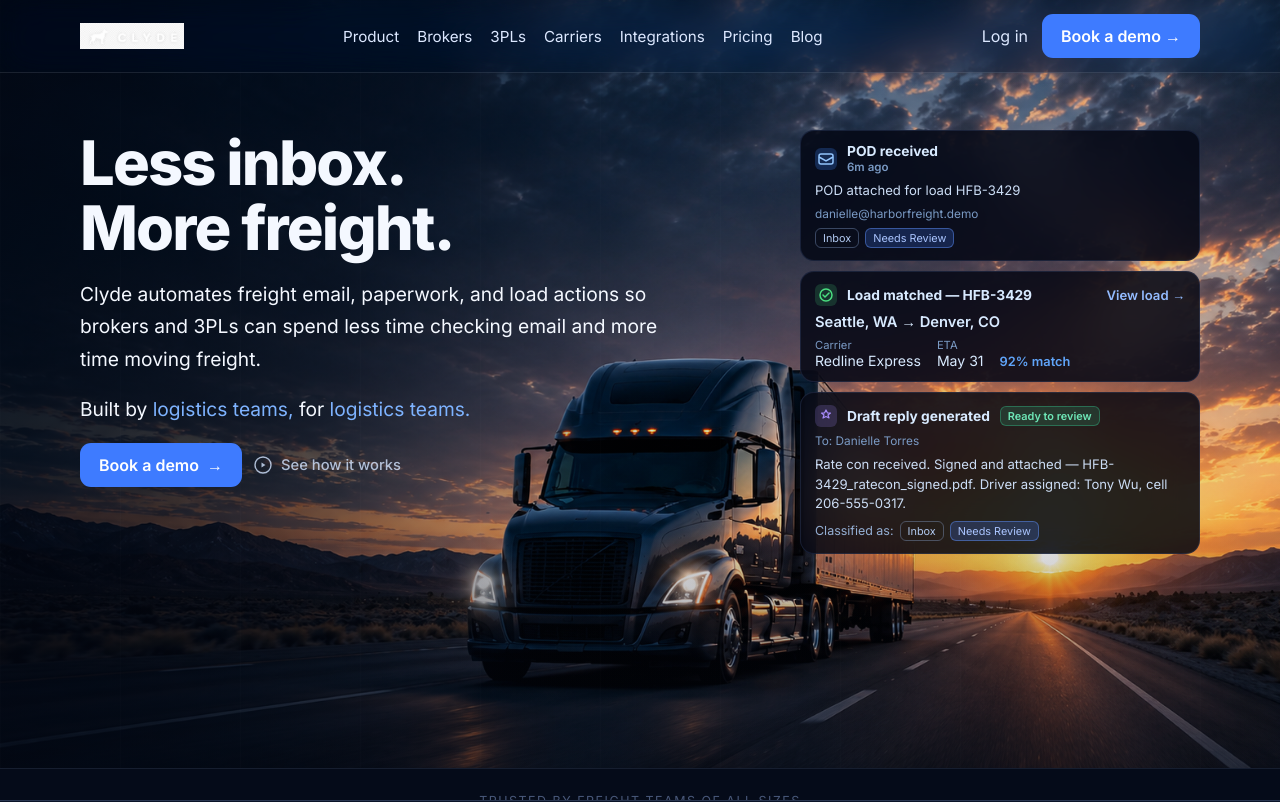
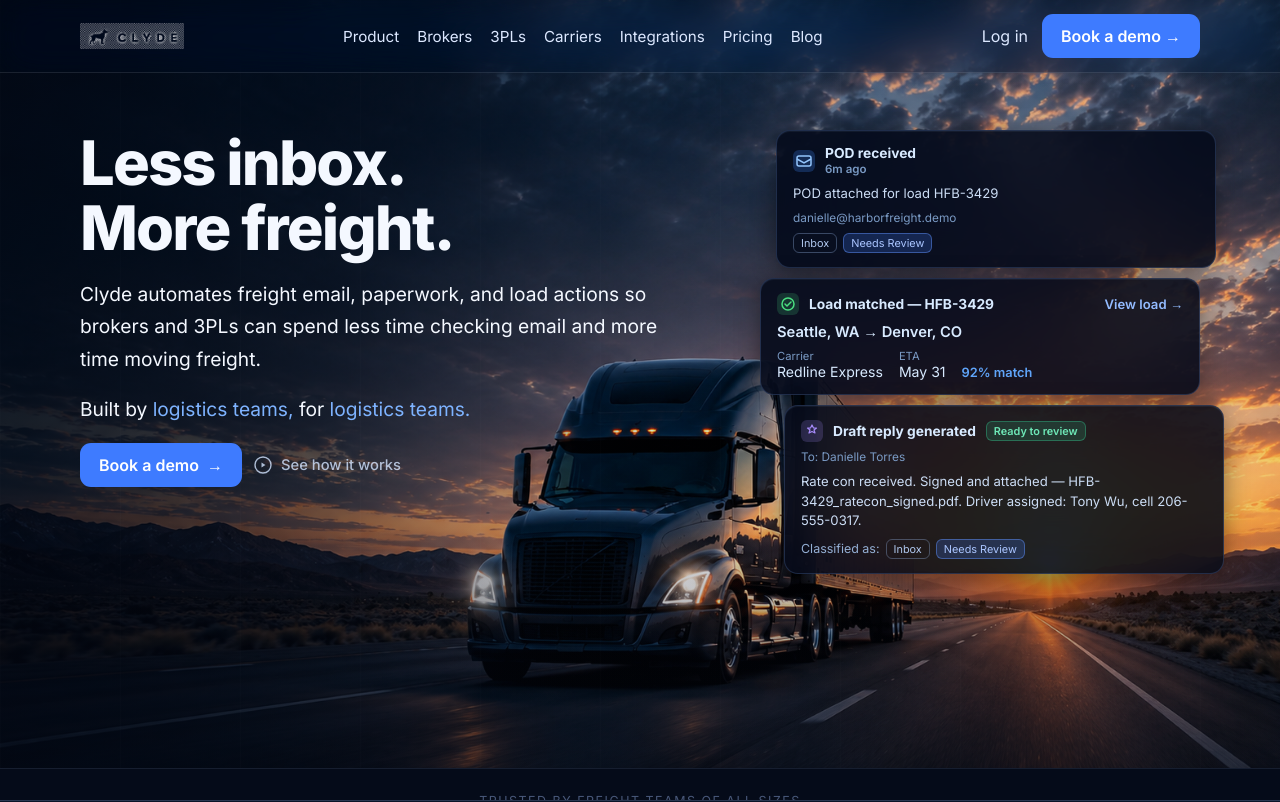
Before and after one commit to mcsupplies81-cpu/clyde-landing, a Next.js app: page / in a window 1280 px wide. Shown: the top 802 px of the page. Built offline with nearby package versions, Linux system fonts and the light colour scheme.

Commit message:
fix: transparent logo PNG + hero card stagger + deeper card shadows

```diff
--- a/app/globals.css
+++ b/app/globals.css
@@ -49,7 +49,6 @@
   height: 26px;
   width: auto;
   display: block;
-  mix-blend-mode: screen;
 }
 .navLinks { display: flex; gap: 18px; color: #dce8ff; font-size: .95rem; }
 .navCtas { display: flex; align-items: center; gap: 14px; }
@@ -248,20 +247,27 @@
   display: grid;
   gap: 10px;
   width: 100%;
-  max-width: 400px;
+  max-width: 440px;
   margin-left: auto;
+  position: relative;
 }
 
+/* stagger each card for depth */
+.heroCard:nth-child(1) { transform: translateX(16px); }
+.heroCard:nth-child(2) { transform: translateX(0px); }
+.heroCard:nth-child(3) { transform: translateX(24px); }
+
 .heroCard {
-  background: rgba(4, 8, 20, 0.86);
-  border: 1px solid rgba(100, 140, 210, 0.16);
+  background: rgba(4, 10, 26, 0.88);
+  border: 1px solid rgba(120, 160, 230, 0.22);
   border-radius: 14px;
-  padding: 12px 14px;
-  backdrop-filter: blur(22px) saturate(130%);
-  -webkit-backdrop-filter: blur(22px) saturate(130%);
+  padding: 14px 16px;
+  backdrop-filter: blur(28px) saturate(140%);
+  -webkit-backdrop-filter: blur(28px) saturate(140%);
   color: #d8eaff;
   display: grid;
-  gap: 7px;
+  gap: 8px;
+  box-shadow: 0 4px 24px rgba(0,0,0,0.45), 0 1px 0 rgba(180,210,255,0.06) inset;
 }
 
 .heroCardHeader {
```
Also changed, not shown: public/images/logo-white.png.
